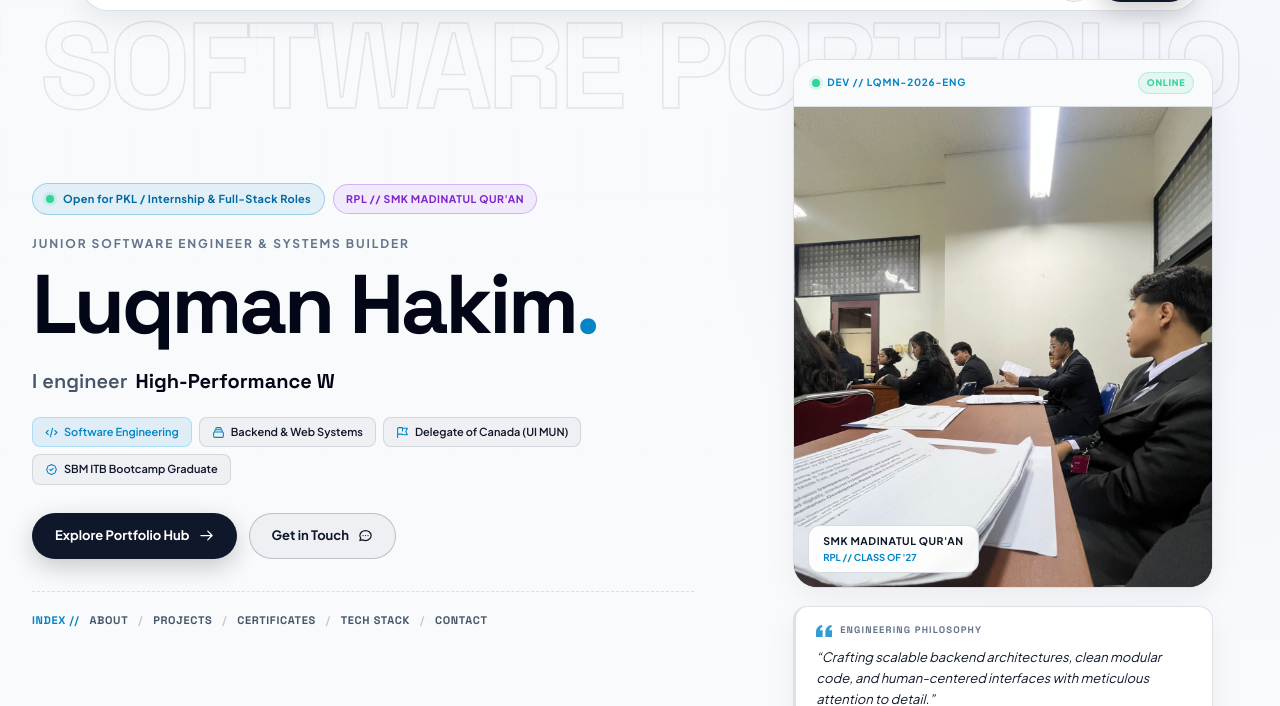
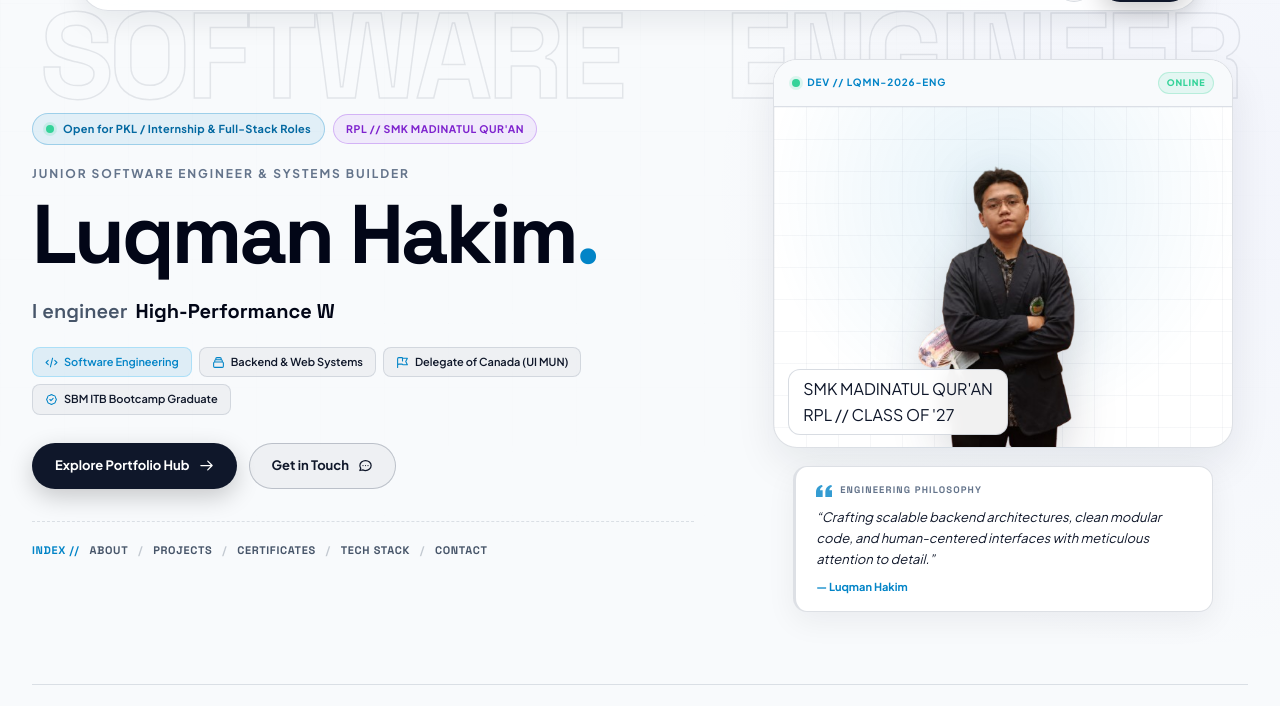
Before and after one commit to luqman-Engginer/MY_CV, a website built with Vite: page index.html in a window 1280 px wide. Shown: the part 61-767 px from the top of the page. Built offline with nearby package versions, Linux system fonts and the light colour scheme.

Commit message:
six commit

```diff
--- a/index.html
+++ b/index.html
@@ -131,7 +131,7 @@
       <!-- Background Oversized Display Typography -->
       <div class="hero__bg-display" aria-hidden="true">
         <span>SOFTWARE</span>
-        <span>PORTFOLIO</span>
+        <span>ENGINEER</span>
       </div>
 
       <div class="container">
@@ -212,25 +212,35 @@
 
           <!-- Right Column: Editorial Portrait Framing & Side Quote Card -->
           <div class="hero__visual" data-aos="fade-up" data-aos-duration="900" data-aos-delay="150">
-            <div class="hero__poster-frame">
-              <div class="hero__poster-topbar">
-                <div class="hero__poster-chip">
-                  <span class="status-dot" aria-hidden="true"></span>
-                  <span class="mono">DEV // LQMN-2026-ENG</span>
+            <!-- Cutout Portrait Showcase (Template Layout - Image 7b3122 Composition) -->
+            <div class="hero__cutout-showcase">
+              <div class="hero__cutout-backdrop">
+                <div class="hero__cutout-topbar">
+                  <div class="hero__cutout-chip">
+                    <span class="status-dot" aria-hidden="true"></span>
+                    <span class="mono">DEV // LQMN-2026-ENG</span>
+                  </div>
+                  <span class="hero__cutout-status">ONLINE</span>
                 </div>
-                <span class="hero__poster-status">ONLINE</span>
+                <div class="hero__cutout-frame">
+                  <img src="/f338ef09-233b-4d11-8457-ba90ece6b000-removebg-preview.png"
+                       alt="Luqman Hakim - Software Engineer"
+                       class="hero__cutout-img"
+                       width="577"
+                       height="433"
+                       loading="eager"
+                       fetchpriority="high"
+                       decoding="async">
+                  <div class="hero__cutout-badge">
+                    <span class="badge-school">SMK MADINATUL QUR'AN</span>
+                    <span class="badge-rpl mono">RPL // CLASS OF '27</span>
+                  </div>
+                </div>
               </div>
-              <figure class="hero__poster-media">
-                <img src="/image.jpeg" alt="Luqman Hakim - Junior Software Engineer" class="hero__poster-img" width="460" height="580" loading="eager" fetchpriority="high" decoding="async">
-                <div class="hero__poster-badge">
-                  <span class="badge-school">SMK MADINATUL QUR'AN</span>
-                  <span class="badge-rpl mono">RPL // CLASS OF '27</span>
-                </div>
-              </figure>
             </div>
 
             <!-- Concise Engineering Quote Card (Side / Bottom-Right) -->
-            <blockquote class="hero__quote-card">
+            <blockquote class="hero__quote-card" data-aos="fade-up" data-aos-delay="200">
               <div class="quote-header">
                 <svg class="quote-icon" width="16" height="16" fill="currentColor" viewBox="0 0 24 24" aria-hidden="true"><path d="M14.017 21v-7.391c0-5.704 3.731-9.57 8.983-10.609l.995 2.151c-2.432.917-3.995 3.638-3.995 5.849h4v10h-9.983zm-14.017 0v-7.391c0-5.704 3.748-9.57 9-10.609l.996 2.151c-2.433.917-3.996 3.638-3.996 5.849h3.983v10h-9.983z"/></svg>
                 <span class="quote-label">ENGINEERING PHILOSOPHY</span>
--- a/src/style.css
+++ b/src/style.css
@@ -878,25 +878,30 @@
     width: 100%;
   }
 
-  .hero__poster-frame {
+    /* Cutout Portrait Showcase (Template Layout - Image 7b3122) */
+  .hero__cutout-showcase {
     position: relative;
-    width: min(100%, 420px);
+    width: min(100%, 460px);
     margin-inline: auto;
+  }
+
+  .hero__cutout-backdrop {
+    position: relative;
     border: 1px solid var(--border-strong);
     border-radius: 24px;
-    background: var(--surface-solid);
+    background: radial-gradient(circle at 50% 35%, rgba(56, 189, 248, 0.12), transparent 70%), var(--surface-solid);
     box-shadow: 0 24px 60px rgba(0, 0, 0, 0.35);
     overflow: hidden;
     transition: transform 0.35s ease, border-color 0.35s ease, box-shadow 0.35s ease;
   }
 
-  .hero__poster-frame:hover {
+  .hero__cutout-backdrop:hover {
     transform: translateY(-4px);
     border-color: rgba(56, 189, 248, 0.4);
     box-shadow: 0 30px 70px rgba(0, 0, 0, 0.42), 0 0 30px rgba(56, 189, 248, 0.12);
   }
 
-  .hero__poster-topbar {
+  .hero__cutout-topbar {
     display: flex;
     align-items: center;
     justify-content: space-between;
@@ -905,7 +910,7 @@
     background: rgba(148, 163, 184, 0.04);
   }
 
-  .hero__poster-chip {
+  .hero__cutout-chip {
     display: inline-flex;
     align-items: center;
     gap: 7px;
@@ -915,7 +920,7 @@
     color: var(--accent);
   }
 
-  .hero__poster-status {
+  .hero__cutout-status {
     display: inline-flex;
     align-items: center;
     padding: 3px 8px;
@@ -928,34 +933,42 @@
     letter-spacing: 0.08em;
   }
 
-  .hero__poster-media {
+  .hero__cutout-frame {
     position: relative;
     width: 100%;
-    aspect-ratio: 3 / 3.8;
-    max-height: 480px;
-    margin: 0;
-    overflow: hidden;
-    background: #060910;
-  }
-
-  .hero__poster-img {
+    min-height: 340px;
+    display: flex;
+    align-items: flex-end;
+    justify-content: center;
+    padding: 16px 16px 0;
+    background-image:
+      linear-gradient(rgba(148, 163, 184, 0.04) 1px, transparent 1px),
+      linear-gradient(90deg, rgba(148, 163, 184, 0.04) 1px, transparent 1px);
+    background-size: 32px 32px;
+  }
+
+  .hero__cutout-img {
+    position: relative;
+    z-index: 2;
     width: 100%;
-    height: 100%;
-    object-fit: cover;
-    object-position: center 18%;
+    max-width: 440px;
+    height: auto;
+    aspect-ratio: 577 / 433;
+    object-fit: contain;
     display: block;
-    transition: transform 0.6s cubic-bezier(0.16, 1, 0.3, 1);
-  }
-
-  .hero__poster-frame:hover .hero__poster-img {
-    transform: scale(1.03);
-  }
-
-  .hero__poster-badge {
+    filter: drop-shadow(0 14px 28px rgba(0, 0, 0, 0.45));
+    transition: transform 0.45s cubic-bezier(0.16, 1, 0.3, 1);
+  }
+
+  .hero__cutout-backdrop:hover .hero__cutout-img {
+    transform: scale(1.03) translateY(-2px);
+  }
+
+  .hero__cutout-badge {
     position: absolute;
-    bottom: 14px;
+    bottom: 12px;
     left: 14px;
-    z-index: 2;
+    z-index: 3;
     display: flex;
     flex-direction: column;
     gap: 2px;
@@ -965,19 +978,6 @@
     border: 1px solid rgba(148, 163, 184, 0.25);
     backdrop-filter: blur(8px);
     -webkit-backdrop-filter: blur(8px);
-  }
-
-  .badge-school {
-    color: #ffffff;
-    font-size: 10.5px;
-    font-weight: 700;
-    letter-spacing: 0.05em;
-  }
-
-  .badge-rpl {
-    color: var(--accent);
-    font-size: 9.5px;
-    font-weight: 700;
   }
 
   /* Concise Engineering Quote Card (Side / Bottom-Right) */
@@ -2453,9 +2453,15 @@
     font-size: 12px;
   }
 
-  .dev-id-card {
+  .dev-id-card,
+  .hero__cutout-showcase,
+  .hero__quote-card {
     width: 100%;
-    max-width: 360px;
+    max-width: 380px;
+  }
+
+  .hero__cutout-frame {
+    min-height: 280px;
   }
 }
 
@@ -2483,6 +2489,11 @@
 
   .hero__actions .btn {
     width: 100%;
+  }
+
+  .hero__cutout-frame {
+    min-height: 240px;
+    padding: 10px 8px 0;
   }
 
   .hero__stats {
@@ -2689,3 +2700,28 @@
   border-color: rgba(51, 65, 85, 0.6);
   box-shadow: 0 18px 45px rgba(15, 23, 42, 0.2);
 }
+
+[data-theme="light"] .hero__cutout-backdrop {
+  background: radial-gradient(circle at 50% 35%, rgba(2, 132, 199, 0.1), transparent 70%), #ffffff;
+  border-color: rgba(100, 116, 139, 0.22);
+  box-shadow: 0 16px 40px rgba(15, 23, 42, 0.08);
+}
+
+[data-theme="light"] .hero__cutout-topbar {
+  background: #f8fafc;
+}
+
+[data-theme="light"] .hero__cutout-frame {
+  background-image:
+    linear-gradient(rgba(100, 116, 139, 0.06) 1px, transparent 1px),
+    linear-gradient(90deg, rgba(100, 116, 139, 0.06) 1px, transparent 1px);
+}
+
+[data-theme="light"] .hero__cutout-badge {
+  background: rgba(255, 255, 255, 0.94);
+  border-color: rgba(100, 116, 139, 0.25);
+}
+
+[data-theme="light"] .hero__cutout-img {
+  filter: drop-shadow(0 14px 24px rgba(15, 23, 42, 0.18));
+}
```
Also changed, not shown: public/f338ef09-233b-4d11-8457-ba90ece6b000-removebg-preview.png (added), public/hero-cutout.png (added).
